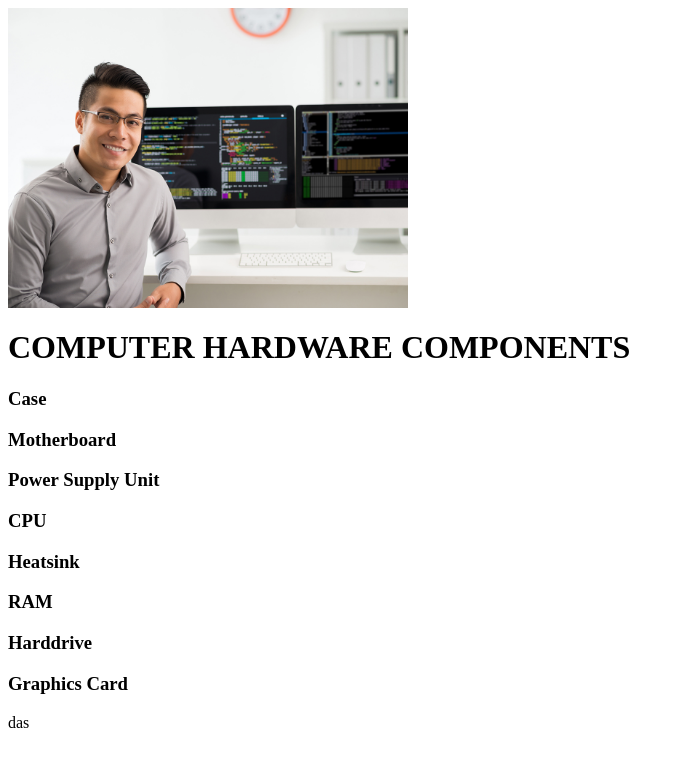
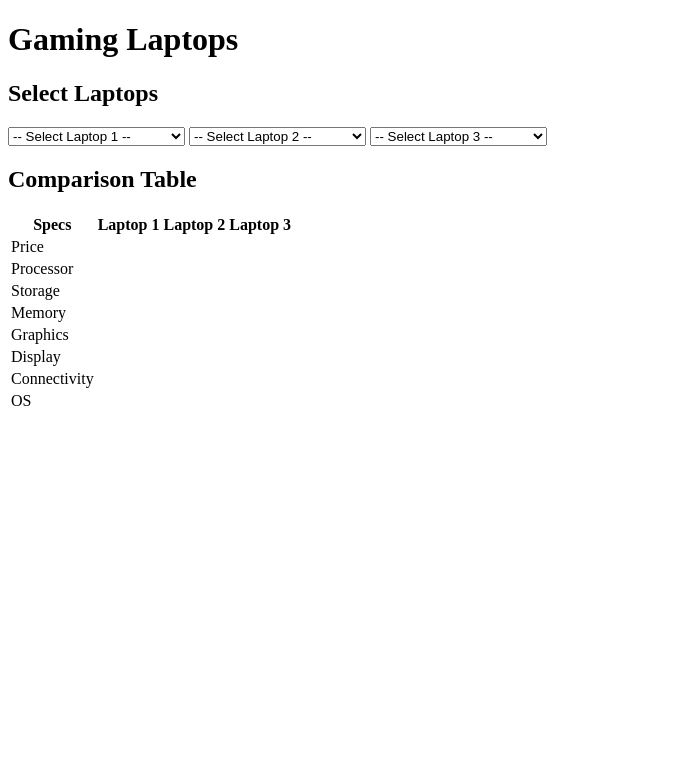
Before and after one commit to harryli08seaquam/hardwareWebsite, a plain HTML site: page index.html in a window 1280 px wide. Shown: the whole page, without its empty margins (0-684 px from the left). Drawn offline with Linux system fonts and the light colour scheme.

Commit message:
html new

```diff
--- a/index.html
+++ b/index.html
@@ -1,13 +1,104 @@
-<img src="SOFTENGIENR.jpg" width = '400px' height = '300px'>
-
-<h1>COMPUTER HARDWARE COMPONENTS</h1>
-
-<h3>Case</h3>
-<h3>Motherboard</h3>
-<h3>Power Supply Unit</h3>
-<h3>CPU</h3>
-<h3>Heatsink</h3>
-<h3>RAM</h3>
-<h3>Harddrive</h3>
-<h3>Graphics Card</h3>
-<h3></h3>das
+<!DOCTYPE html>
+<html lang="en">
+<head>
+    <meta charset="UTF-8">
+    <meta name="viewport" content="width=device-width, initial-scale=1.0">
+    <title>Laptop Comparison</title>
+    <link rel="stylesheet" href="style.css">
+</head>
+<body>
+    <header>
+        <h1>Gaming Laptops</h1>
+    </header>
+    <main>
+        <section class="selection">
+            <h2>Select Laptops</h2>
+            <select id="laptop1" class="laptop-select">
+                <option value="">-- Select Laptop 1 --</option>
+                <option value="acer">Acer Predator Neo 16"</option>
+                <option value="msi">MSI Pulse Series 17.3"</option>
+                <option value="alienware">Alienware m16 R2 16"</option>
+                <option value="lenovo">Lenovo Legion Slim 5i 16"</option>
+            </select>
+            <select id="laptop2" class="laptop-select">
+                <option value="">-- Select Laptop 2 --</option>
+                <option value="acer">Acer Predator Neo 16"</option>
+                <option value="msi">MSI Pulse Series 17.3"</option>
+                <option value="alienware">Alienware m16 R2 16"</option>
+                <option value="lenovo">Lenovo Legion Slim 5i 16"</option>
+            </select>
+            <select id="laptop3" class="laptop-select">
+                <option value="">-- Select Laptop 3 --</option>
+                <option value="acer">Acer Predator Neo 16"</option>
+                <option value="msi">MSI Pulse Series 17.3"</option>
+                <option value="alienware">Alienware m16 R2 16"</option>
+                <option value="lenovo">Lenovo Legion Slim 5i 16"</option>
+            </select>
+        </section>
+        <section class="comparison">
+            <h2>Comparison Table</h2>
+            <table id="comparison-table">
+                <thead>
+                    <tr>
+                        <th>Specs</th>
+                        <th id="laptop1-name">Laptop 1</th>
+                        <th id="laptop2-name">Laptop 2</th>
+                        <th id="laptop3-name">Laptop 3</th>
+                    </tr>
+                </thead>
+                <tbody>
+                    <tr>
+                        <td>Price</td>
+                        <td id="laptop1-price"></td>
+                        <td id="laptop2-price"></td>
+                        <td id="laptop3-price"></td>
+                    </tr>
+                    <tr>
+                        <td>Processor</td>
+                        <td id="laptop1-processor"></td>
+                        <td id="laptop2-processor"></td>
+                        <td id="laptop3-processor"></td>
+                    </tr>
+                    <tr>
+                        <td>Storage</td>
+                        <td id="laptop1-storage"></td>
+                        <td id="laptop2-storage"></td>
+                        <td id="laptop3-storage"></td>
+                    </tr>
+                    <tr>
+                        <td>Memory</td>
+                        <td id="laptop1-memory"></td>
+                        <td id="laptop2-memory"></td>
+                        <td id="laptop3-memory"></td>
+                    </tr>
+                    <tr>
+                        <td>Graphics</td>
+                        <td id="laptop1-graphics"></td>
+                        <td id="laptop2-graphics"></td>
+                        <td id="laptop3-graphics"></td>
+                    </tr>
+                    <tr>
+                        <td>Display</td>
+                        <td id="laptop1-display"></td>
+                        <td id="laptop2-display"></td>
+                        <td id="laptop3-display"></td>
+                    </tr>
+                    <tr>
+                        <td>Connectivity</td>
+                        <td id="laptop1-connectivity"></td>
+                        <td id="laptop2-connectivity"></td>
+                        <td id="laptop3-connectivity"></td>
+                    </tr>
+                    <tr>
+                        <td>OS</td>
+                        <td id="laptop1-os"></td>
+                        <td id="laptop2-os"></td>
+                        <td id="laptop3-os"></td>
+                    </tr>
+                </tbody>
+            </table>
+        </section>
+    </main>
+    <script src="script.js"></script>
+</body>
+</html>
```
